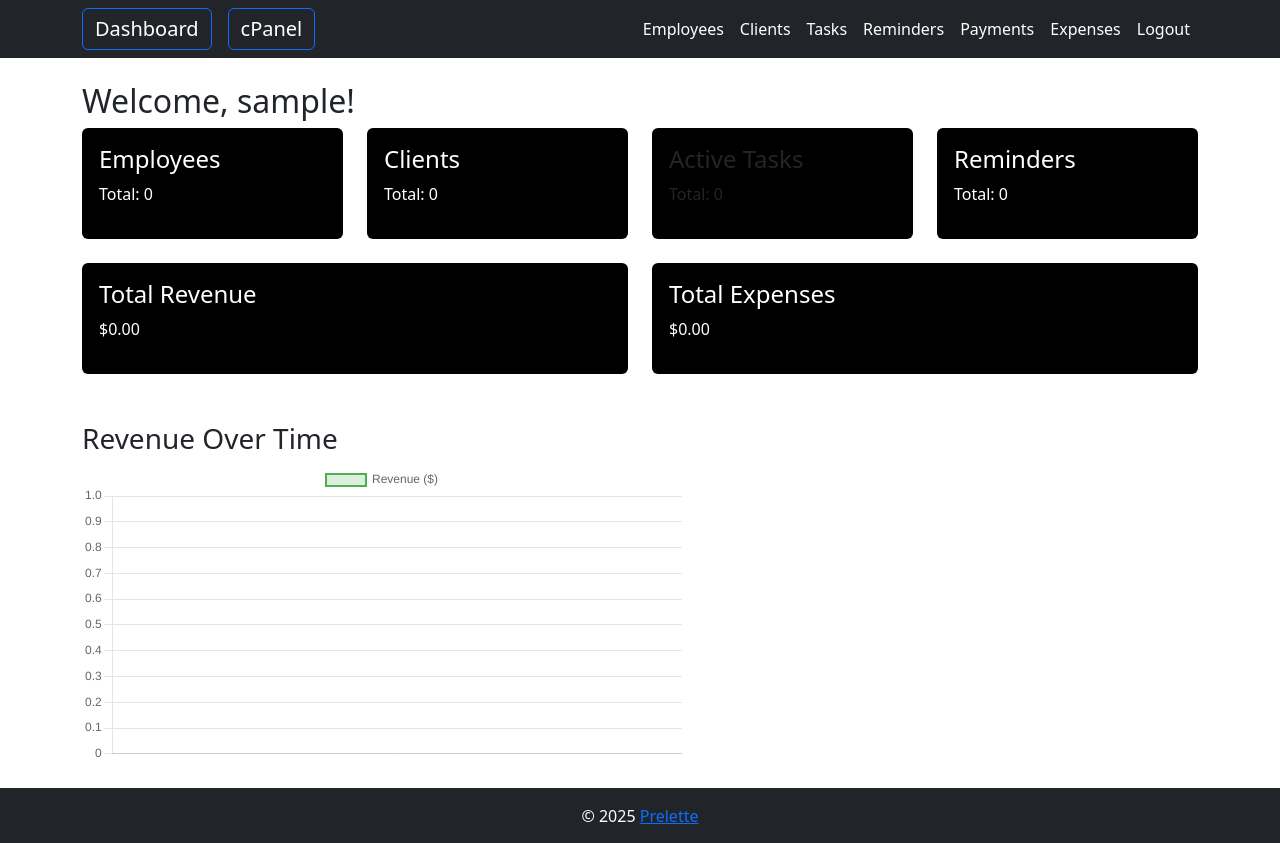
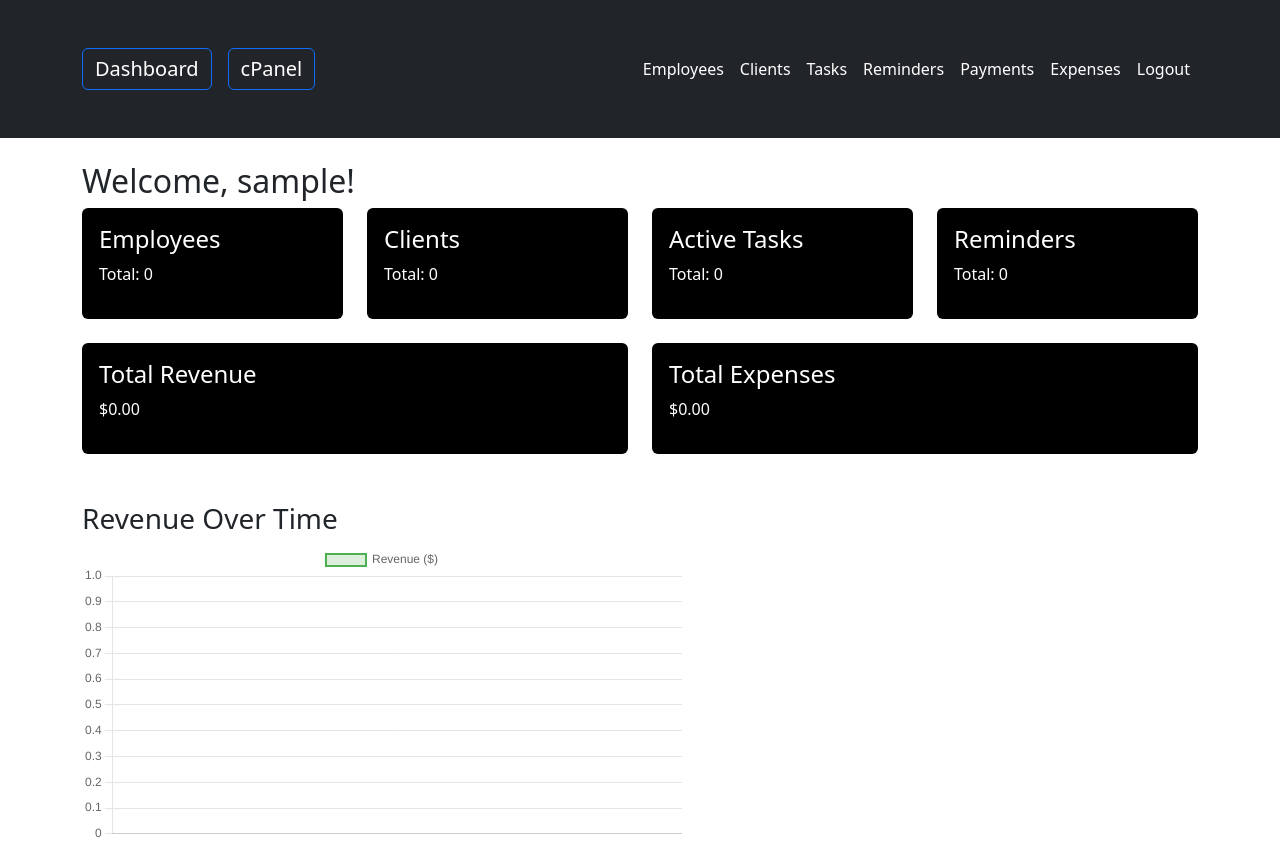
Before and after one commit to khusshhhhh/prelette1, a PHP site: page /crm/crm_dashboard.php in a window 1280 px wide. Shown: the top 843 px of the page. Run offline with PHP 8.4, Linux system fonts and the light colour scheme; the visitor is signed in with stand-in values (Sample User, id 1); data that the repository does not hold is empty.

Commit message:
Khush Patel94

```diff
--- a/crm/crm_dashboard.php
+++ b/crm/crm_dashboard.php
@@ -54,7 +54,7 @@ while ($row = $revenueData->fetch_assoc()) {
             </div>
         </div>
         <div class="col-md-3">
-            <div class="card bg-black text-dark p-3">
+            <div class="card bg-black text-white p-3">
                 <h4>Active Tasks</h4>
                 <p>Total: <?php echo $activeTaskCount; ?></p>
             </div>
--- a/crm/crm_header.php
+++ b/crm/crm_header.php
@@ -15,7 +15,7 @@ if (!isset($_SESSION['username'])) {
 </head>
 
 <body>
-    <nav class="navbar navbar-dark bg-dark navbar-expand-lg">
+    <nav class="navbar navbar-dark bg-dark navbar-expand-lg py-5">
         <div class="container">
             <a class="navbar-brand btn btn-outline-primary text-white" href="crm_dashboard.php">Dashboard</a>
             <a class="navbar-brand btn btn-outline-primary text-white"
```
